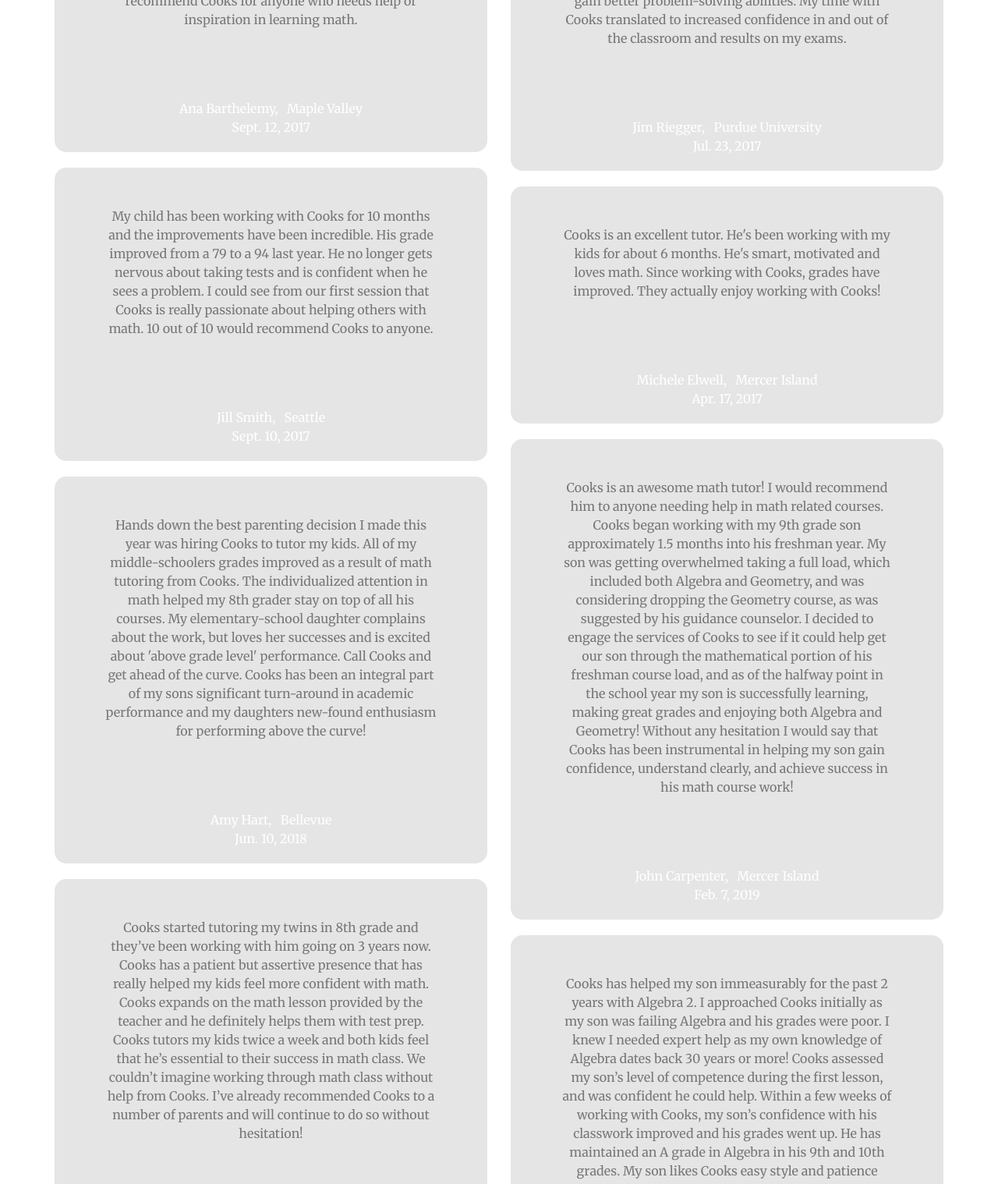
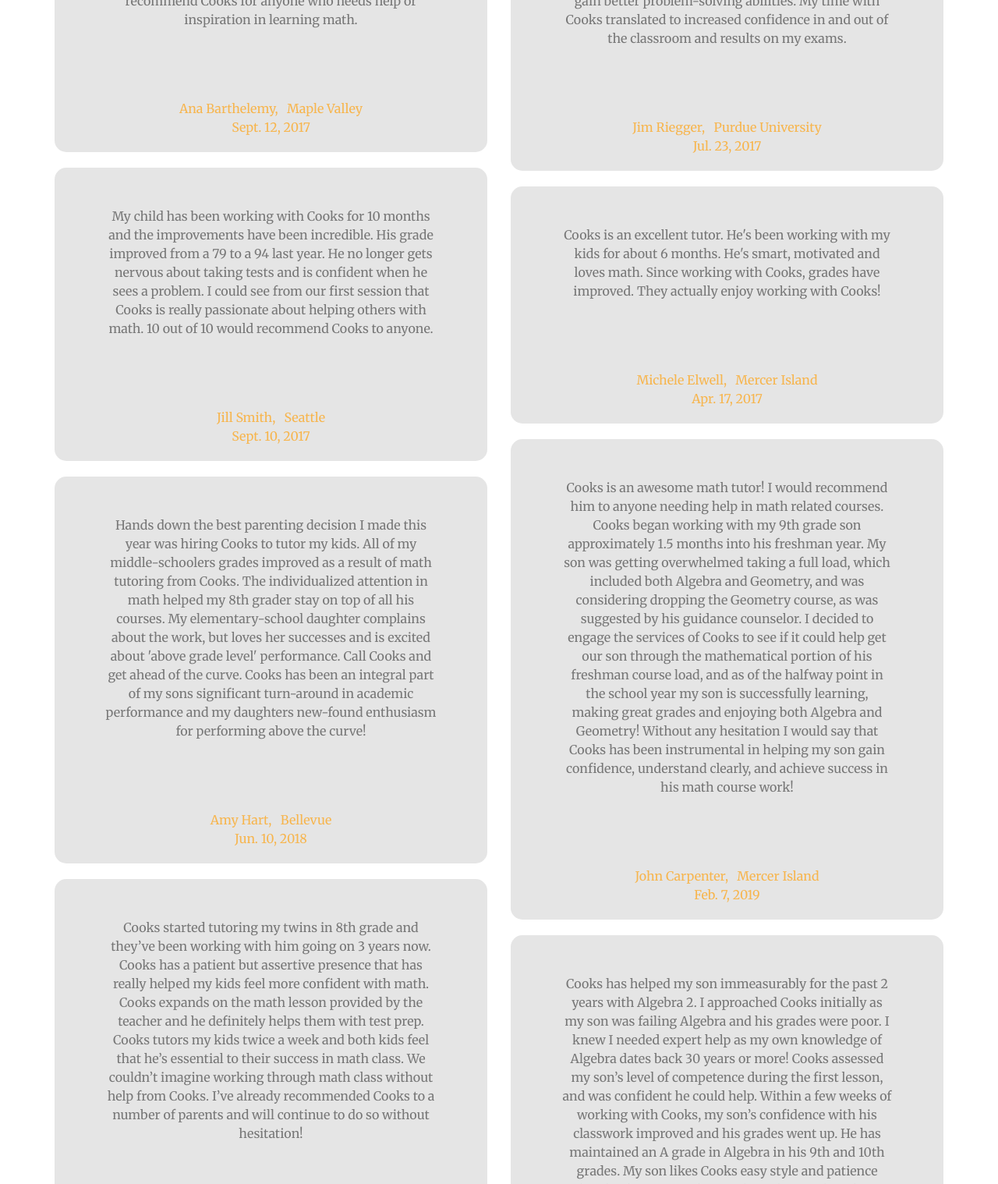
Before and after one commit to amos-nistrian/elite-math-tutoring, a website: page index2.html in a window 1280 px wide. Shown: the part 3640-5158 px from the top of the page at 78% size. Drawn offline with nearby package versions, Linux system fonts and the light colour scheme.

Commit message:
Update index2.html
changed review name colors to orange

```diff
--- a/index2.html
+++ b/index2.html
@@ -248,7 +248,7 @@ var deviceWidth
                             Cooks really knows his craft. Our son wasn't bad at math, but Cooks really helped him discover his potential. With his unparalleled ability to explain concepts in such a simple way that ensure a true understanding of the material, my son won the math olympiad competition at his school and is now in the double accelerated math program. His ability to learn new topics is much quicker now and his passion and confidence for math just keeps growing. I would highly recommend Cooks for anyone who needs help or inspiration in learning math.
                         </p>
                     <br/>
-                        <p style="color: white">
+                        <p style="color: #f7b54d">
                             Ana Barthelemy, &nbsp; Maple Valley <br/>
                             Sept. 12, 2017
                         </p>
@@ -259,7 +259,7 @@ var deviceWidth
                            My child has been working with Cooks for 10 months and the improvements have been incredible. His grade improved from a 79 to a 94 last year. He no longer gets nervous about taking tests and is confident when he sees a problem. I could see from our first session that Cooks is really passionate about helping others with math. 10 out of 10 would recommend Cooks to anyone.
                         </p>
                     <br/>
-                        <p style="color: white">
+                        <p style="color: #f7b54d">
                             Jill Smith, &nbsp; Seattle <br/>
                             Sept. 10, 2017
                         </p>
@@ -270,7 +270,7 @@ var deviceWidth
                            Hands down the best parenting decision I made this year was hiring Cooks to tutor my kids. All of my middle-schoolers grades improved as a result of math tutoring from Cooks. The individualized attention in math helped my 8th grader stay on top of all his courses. My elementary-school daughter complains about the work, but loves her successes and is excited about 'above grade level' performance. Call Cooks and get ahead of the curve. Cooks has been an integral part of my sons significant turn-around in academic performance and my daughters new-found enthusiasm for performing above the curve!
                         </p>
                     <br/>
-                        <p style="color: white">
+                        <p style="color: #f7b54d">
                             Amy Hart, &nbsp; Bellevue <br/>
                             Jun. 10, 2018
                         </p>
@@ -281,7 +281,7 @@ var deviceWidth
                             Cooks started tutoring my twins in 8th grade and they’ve been working with him going on 3 years now. Cooks has a patient but assertive presence that has really helped my kids feel more confident with math. Cooks expands on the math lesson provided by the teacher and he definitely helps them with test prep. Cooks tutors my kids twice a week and both kids feel that he’s essential to their success in math class. We couldn’t imagine working through math class without help from Cooks. I’ve already recommended Cooks to a number of parents and will continue to do so without hesitation!
                         </p>
                     <br>
-                        <p style="color: white">
+                        <p style="color: #f7b54d">
                             Kelli Howison, &nbsp; Mercer Island <br>
                             Jun. 3, 2019
                         </p>
@@ -292,7 +292,7 @@ var deviceWidth
                             Cooks is an incredible math tutor.  He is smart and clearly loves math. He is able to pass on his excitement and love for math to my kids. He explains things in ways that they can understand and feel empowered to come up with solutions on their own.  Both of my kids feel more confident in their learning and actually are excited after they finish a session.  As a parent, he is also really easy to communicate with and very responsive to feedback.
                         </p>
                     <br>
-                        <p style="color: white">
+                        <p style="color: #f7b54d">
                             Elizabeth Kaplan, &nbsp; Mercer Island <br>
                             Apr. 24, 2021
                         </p>
@@ -307,7 +307,7 @@ var deviceWidth
                             I would highly recommend working with Cooks to students of all levels looking to gain better problem-solving abilities. My time with Cooks translated to increased confidence in and out of the classroom and results on my exams.
                         </p>
                     <br/>
-                        <p style="color: white">
+                        <p style="color: #f7b54d">
                             Jim Riegger, &nbsp; Purdue University <br/>
                             Jul. 23, 2017
                         </p>
@@ -318,7 +318,7 @@ var deviceWidth
                             Cooks is an excellent tutor. He's been working with my kids for about 6 months. He's smart, motivated and loves math. Since working with Cooks, grades have improved. They actually enjoy working with Cooks!
                         </p>
                     <br/>
-                        <p style="color: white">
+                        <p style="color: #f7b54d">
                             Michele Elwell, &nbsp; Mercer Island <br/>
                             Apr. 17, 2017
                         </p>
@@ -329,7 +329,7 @@ var deviceWidth
                             Cooks is an awesome math tutor! I would recommend him to anyone needing help in math related courses. Cooks began working with my 9th grade son approximately 1.5 months into his freshman year. My son was getting overwhelmed taking a full load, which included both Algebra and Geometry, and was considering dropping the Geometry course, as was suggested by his guidance counselor. I decided to engage the services of Cooks to see if it could help get our son through the mathematical portion of his freshman course load, and as of the halfway point in the school year my son is successfully learning, making great grades and enjoying both Algebra and Geometry! Without any hesitation I would say that Cooks has been instrumental in helping my son gain confidence, understand clearly, and achieve success in his math course work!
                         </p>
                     <br/>
-                        <p style="color: white">
+                        <p style="color: #f7b54d">
                             John Carpenter, &nbsp; Mercer Island <br/>
                             Feb. 7, 2019
                         </p>
@@ -340,7 +340,7 @@ var deviceWidth
                             Cooks has helped my son immeasurably for the past 2 years with Algebra 2. I approached Cooks initially as my son was failing Algebra and his grades were poor. I knew I needed expert help as my own knowledge of Algebra dates back 30 years or more! Cooks assessed my son’s  level of competence during the first lesson, and was confident he could help. Within a few weeks of working with Cooks, my son’s confidence with his classwork improved and his grades went up. He has maintained an A grade in Algebra in his 9th and 10th grades. My son likes Cooks easy style and patience when he does not understand.    Working online due to COVID 19 has not been a problem.  I am very happy we found Cooks at exactly the right time to help my son.
                         </p>
                     <br>
-                        <p style="color: white">
+                        <p style="color: #f7b54d">
                             Carolyn Freeman, &nbsp; Mercer Island <br>
                             May 17, 2020
                         </p>
@@ -351,7 +351,7 @@ var deviceWidth
                             My son Alex moved to the Mercer Island School District in Grade 6 from an international school in Asia.  Cooks has helped Alex with this transition by providing weekly support over the last eighteen months for his Grade 8 Pre-Algebra and Grade 9 Algebra I school classes. Alex has consistently maintained an A grade over this period.  In addition Cooks has been working closely with Alex over the last six months to complete Apex Geometry Honors online.  With Cook's support Alex has obtained an A grade for this online course, which will allow him to move up to accelerated Math next year by skipping over Grade 10 Geometry in school and move straight to Grade 11 Algebra II in tenth grade.  Alex has a good connection with Cooks and is comfortable and proactive in bringing any problems and obstacles he is facing in Math to Cooks.  I plan to have Cooks continuing to support Alex as he continues his Math education in high school.
                         </p>
                     <br>
-                        <p style="color: white">
+                        <p style="color: #f7b54d">
                             David Skibinski, &nbsp; Mercer Island <br>
                             May 7, 2021
                         </p>
```
